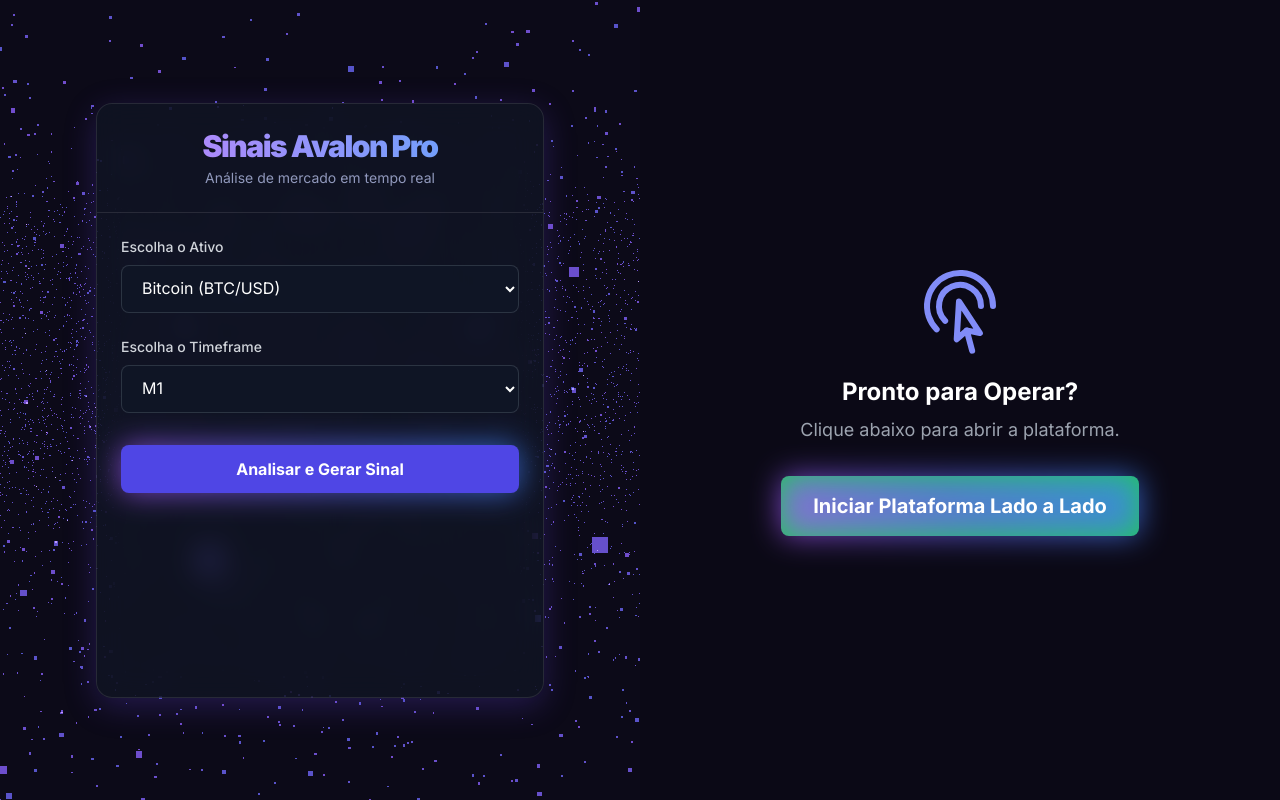
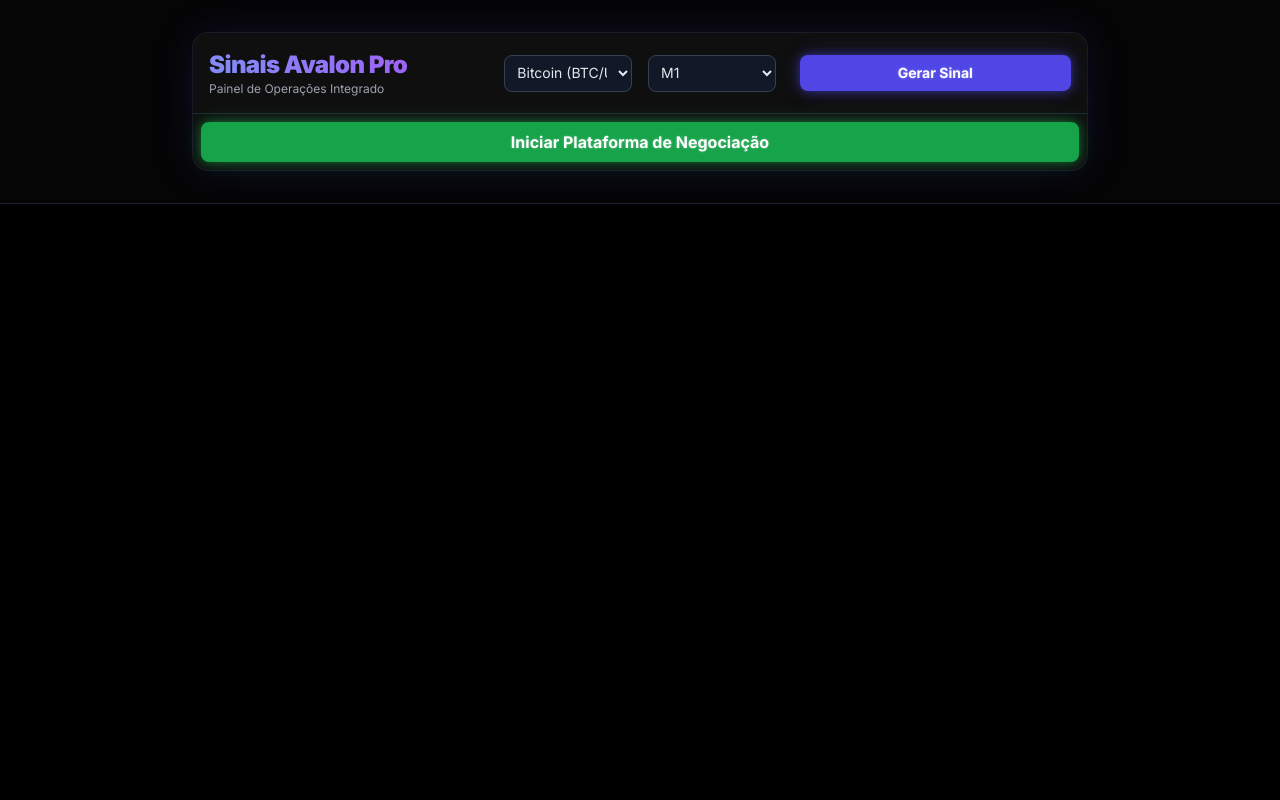
Before and after one commit to Nolido7/avalonpro, a plain HTML site: page index.html in a window 1280 px wide. Drawn offline with nearby package versions, Linux system fonts and the light colour scheme; animation ran at ten frames a second.

Commit message:
Update index.html

```diff
--- a/index.html
+++ b/index.html
@@ -3,215 +3,241 @@
 <head>
     <meta charset="UTF-8">
     <meta name="viewport" content="width=device-width, initial-scale=1.0">
-    <title>Sinais Avalon Pro + Plataforma</title>
+    <title>Sinais Avalon Pro - Painel Integrado</title>
     <script src="https://cdn.tailwindcss.com"></script>
-    <script src="https://cdnjs.cloudflare.com/ajax/libs/three.js/r128/three.min.js"></script>
     <link rel="preconnect" href="https://fonts.googleapis.com">
     <link rel="preconnect" href="https://fonts.gstatic.com" crossorigin>
     <link href="https://fonts.googleapis.com/css2?family=Inter:wght@400;500;600;700;900&display=swap" rel="stylesheet">
     <style>
-        html, body {
-            margin: 0; padding: 0; background-color: #0c0a18; font-family: 'Inter', sans-serif;
+        /* --- Tema Black e Estilos Base --- */
+        html {
+            scroll-behavior: smooth;
         }
-        .main-container {
-            display: flex; width: 100%; flex-direction: column;
+        body {
+            background-color: #000000;
+            color: #e5e7eb;
+            font-family: 'Inter', sans-serif;
         }
-        @media (min-width: 1024px) {
-            .main-container { flex-direction: row; height: 100vh; }
+        /* --- Fundo Animado com Partículas --- */
+        #bg-canvas {
+            position: fixed;
+            top: 0;
+            left: 0;
+            width: 100%;
+            height: 100%;
+            z-index: 0;
+            opacity: 0.5;
         }
-        .signal-generator-section, .platform-launcher-section {
-            position: relative; overflow: hidden; display: flex; align-items: center; justify-content: center;
-            padding: 2rem 1rem; width: 100%;
+        /* --- Seção do Gerador (Cabeçalho) --- */
+        .signal-header {
+            position: relative;
+            z-index: 10;
+            padding: 2rem 1rem;
+            background: rgba(10, 10, 10, 0.5);
+            backdrop-filter: blur(10px);
+            border-bottom: 1px solid rgba(129, 140, 248, 0.2);
         }
-        @media (min-width: 1024px) {
-            .signal-generator-section, .platform-launcher-section { flex: 1; height: 100%; }
+        /* --- Card do Gerador --- */
+        .generator-card {
+            background: rgba(18, 18, 18, 0.8);
+            border: 1px solid rgba(129, 140, 248, 0.1);
+            border-radius: 1rem;
+            box-shadow: 0 0 40px rgba(79, 70, 229, 0.15);
         }
-        .platform-launcher-section { background: rgba(10, 8, 20, 0.5); }
-        .content-wrapper { position: relative; z-index: 2; }
-        #bg-canvas { position: absolute; top: 0; left: 0; width: 100%; height: 100%; z-index: 1; }
-        .glass-card {
-            background: rgba(17, 24, 39, 0.65); backdrop-filter: blur(15px);
-            border: 1px solid rgba(255, 255, 255, 0.1);
-            box-shadow: 0 8px 32px 0 rgba(106, 72, 238, 0.25);
+        /* --- Estilos Detalhados para Controles --- */
+        select, input {
+            background-color: #111827;
+            border: 1px solid #374151;
+            transition: border-color 0.3s, box-shadow 0.3s;
         }
-        .fade-in-scale { animation: fadeInScale 0.5s ease-in-out forwards; }
-        @keyframes fadeInScale { from { opacity: 0; transform: scale(0.95); } to { opacity: 1; transform: scale(1); } }
+        select:focus, input:focus {
+            outline: none;
+            border-color: #6366f1;
+            box-shadow: 0 0 15px rgba(99, 102, 241, 0.3);
+        }
+        /* --- Efeito de Brilho Néon para Botões --- */
+        .btn-neon {
+            position: relative;
+            transition: all 0.3s ease;
+            text-shadow: 0 0 3px rgba(255, 255, 255, 0.3);
+        }
+        .btn-neon-primary {
+            background-color: #4f46e5;
+            box-shadow: 0 0 10px rgba(79, 70, 229, 0.5), 0 0 20px rgba(79, 70, 229, 0.3);
+        }
+        .btn-neon-primary:hover {
+            background-color: #6366f1;
+            box-shadow: 0 0 15px rgba(99, 102, 241, 0.8), 0 0 30px rgba(99, 102, 241, 0.5);
+        }
+        .btn-neon-success {
+            background-color: #16a34a;
+            box-shadow: 0 0 10px rgba(22, 163, 74, 0.5), 0 0 20px rgba(22, 163, 74, 0.3);
+        }
+        .btn-neon-success:hover {
+            background-color: #15803d;
+            box-shadow: 0 0 15px rgba(21, 128, 61, 0.8), 0 0 30px rgba(21, 128, 61, 0.5);
+        }
+        /* --- Animação do Loader --- */
         .loader-bar {
-            width: 10px; height: 50px; margin: 0 4px; border-radius: 4px;
+            width: 8px; height: 40px; margin: 0 3px; border-radius: 4px;
             background-color: #818cf8; animation: loading-wave 1.2s infinite ease-in-out;
         }
         .loader-bar:nth-child(2) { animation-delay: 0.1s; } .loader-bar:nth-child(3) { animation-delay: 0.2s; } .loader-bar:nth-child(4) { animation-delay: 0.3s; }
         @keyframes loading-wave { 0%, 40%, 100% { transform: scaleY(0.4); } 20% { transform: scaleY(1.0); } }
-        .btn-glow {
-            position: relative; transition: all 0.3s ease-in-out;
+        /* --- Animações e Transições --- */
+        .fade-in { animation: fadeIn 0.7s ease-in-out forwards; }
+        @keyframes fadeIn { from { opacity: 0; } to { opacity: 1; } }
+        /* --- Seção da Plataforma --- */
+        .platform-section {
+            display: none; /* Começa escondida */
+            height: calc(100vh - 80px); /* Ocupa o resto da tela */
+            padding: 1rem;
+            position: relative;
+            z-index: 5;
         }
-        .btn-glow::before {
-            content: ''; position: absolute; top: 0; left: 0; right: 0; bottom: 0;
-            border-radius: 0.5rem;
-            background: linear-gradient(45deg, #a855f7, #6366f1, #3b82f6);
-            filter: blur(15px); opacity: 0.75; z-index: -1; transition: opacity 0.3s ease-in-out;
-        }
-        .btn-glow:hover::before { opacity: 1; }
-        .btn-glow:hover { transform: translateY(-2px) scale(1.02); }
-        .text-glow-green { text-shadow: 0 0 8px rgba(34, 197, 94, 0.8); }
-        .text-glow-red { text-shadow: 0 0 8px rgba(239, 68, 68, 0.8); }
     </style>
 </head>
 <body>
-    <div class="main-container">
-        <!-- ===== SEÇÃO DO GERADOR DE SINAIS (ESQUERDA) ===== -->
-        <div class="signal-generator-section">
-            <canvas id="bg-canvas"></canvas>
-            <div class="w-full max-w-md mx-auto glass-card rounded-2xl content-wrapper">
-                <div class="p-6 text-center border-b border-white/10">
-                    <h1 class="text-3xl font-black tracking-tighter text-transparent bg-clip-text bg-gradient-to-r from-purple-400 to-blue-400">Sinais Avalon Pro</h1>
-                    <p class="text-sm text-indigo-200/70 mt-1">Análise de mercado em tempo real</p>
+    <canvas id="bg-canvas"></canvas>
+
+    <header class="signal-header">
+        <div class="w-full max-w-4xl mx-auto generator-card">
+            <div class="grid grid-cols-1 md:grid-cols-3 gap-6 items-center p-4">
+                <!-- Coluna 1: Logo e Título -->
+                <div class="text-center md:text-left">
+                     <h1 class="text-2xl font-black tracking-tight text-transparent bg-clip-text bg-gradient-to-r from-indigo-400 to-purple-500">Sinais Avalon Pro</h1>
+                     <p class="text-xs text-gray-400">Painel de Operações Integrado</p>
                 </div>
-                <div class="p-6">
-                    <div class="mb-6">
-                        <label for="crypto-select" class="block text-sm font-medium text-gray-300 mb-2">Escolha o Ativo</label>
-                        <select id="crypto-select" class="w-full bg-gray-900/70 border border-gray-600/50 rounded-lg px-4 py-3 text-white focus:ring-2 focus:ring-indigo-500">
-                            <option>Bitcoin (BTC/USD)</option><option>Ethereum (ETH/USD)</option><option>Solana (SOL/USD)</option><option>Cardano (ADA/USD)</option>
+
+                <!-- Coluna 2: Controles -->
+                <div class="flex flex-col sm:flex-row gap-4">
+                    <div class="flex-1">
+                        <label for="crypto-select" class="sr-only">Ativo</label>
+                        <select id="crypto-select" class="w-full text-sm rounded-lg p-2">
+                            <option>Bitcoin (BTC/USD)</option><option>Ethereum (ETH/USD)</option>
                         </select>
                     </div>
-                    <div class="mb-8">
-                        <label for="timeframe-select" class="block text-sm font-medium text-gray-300 mb-2">Escolha o Timeframe</label>
-                        <select id="timeframe-select" class="w-full bg-gray-900/70 border border-gray-600/50 rounded-lg px-4 py-3 text-white focus:ring-2 focus:ring-indigo-500">
+                    <div class="flex-1">
+                        <label for="timeframe-select" class="sr-only">Timeframe</label>
+                        <select id="timeframe-select" class="w-full text-sm rounded-lg p-2" value="5">
                             <option value="1">M1</option><option value="5">M5</option><option value="15">M15</option>
                         </select>
                     </div>
-                    <button id="generate-btn" class="w-full bg-indigo-600 text-white font-bold py-3 rounded-lg btn-glow">Analisar e Gerar Sinal</button>
                 </div>
-                <div class="px-6 pb-6 min-h-[180px] flex items-center justify-center">
-                    <div id="loader" class="hidden flex"><div class="loader-bar"></div><div class="loader-bar"></div><div class="loader-bar"></div><div class="loader-bar"></div></div>
-                    <div id="signal-card" class="hidden w-full text-center p-4 rounded-lg bg-gray-900/50 border-2">
-                        <p id="signal-asset" class="text-sm text-gray-400 mb-2"></p>
-                        <p id="signal-direction" class="text-5xl font-black tracking-wider"></p>
-                        <div class="mt-4 text-sm bg-gray-900/70 rounded-md px-3 py-2 inline-block border border-white/10">
-                            <span class="text-gray-400">Expira às:</span>
-                            <span id="signal-expiry" class="font-semibold text-white"></span>
-                        </div>
-                    </div>
+
+                <!-- Coluna 3: Ações e Resultado -->
+                <div class="flex items-center justify-center gap-4">
+                     <button id="generate-btn" class="w-full md:w-auto flex-1 px-4 py-2 text-sm font-bold text-white rounded-lg btn-neon btn-neon-primary">Gerar Sinal</button>
+                     <div id="signal-card" class="hidden text-center p-2 rounded-lg bg-gray-900/50 min-w-[100px]">
+                         <p id="signal-direction" class="text-2xl font-bold"></p>
+                         <p id="signal-expiry" class="text-xs text-gray-400"></p>
+                     </div>
+                     <div id="loader" class="hidden"><div class="loader-bar"></div><div class="loader-bar"></div></div>
                 </div>
             </div>
-        </div>
-
-        <!-- ===== SEÇÃO PARA ABRIR A PLATAFORMA (DIREITA) ===== -->
-        <div class="platform-launcher-section">
-            <div class="text-center">
-                <svg class="mx-auto h-24 w-24 text-indigo-400" xmlns="http://www.w3.org/2000/svg" fill="none" viewBox="0 0 24 24" stroke-width="1.5" stroke="currentColor"><path stroke-linecap="round" stroke-linejoin="round" d="M15.042 21.672L13.684 16.6m0 0l-2.51 2.225.569-9.47 5.227 7.917-3.286-.672zm-7.518-.267A8.25 8.25 0 1120.25 10.5M8.288 14.212A5.25 5.25 0 1117.25 10.5" /></svg>
-                <h2 class="mt-4 text-2xl font-bold text-white">Pronto para Operar?</h2>
-                <p class="mt-2 text-lg text-gray-400">Clique abaixo para abrir a plataforma.</p>
-                <button id="open-platform-btn" class="mt-8 bg-green-500 hover:bg-green-600 text-white font-bold py-4 px-8 rounded-lg text-xl btn-glow transition-transform duration-300 transform hover:scale-105">
-                    Iniciar Plataforma Lado a Lado
+             <div class="text-center p-2 border-t border-gray-800">
+                <button id="open-platform-btn" class="w-full font-bold py-2 rounded-lg btn-neon btn-neon-success text-white">
+                    Iniciar Plataforma de Negociação
                 </button>
             </div>
         </div>
-    </div>
+    </header>
+
+    <main id="platform-section" class="platform-section">
+        <iframe id="broker-iframe" class="w-full h-full rounded-lg border border-gray-800" title="Plataforma Avalon Broker"></iframe>
+    </main>
 
     <script>
-        // --- LÓGICA DO GERADOR DE SINAL ---
+        // --- Lógica do Gerador de Sinal ---
         const generateBtn = document.getElementById('generate-btn');
         const loader = document.getElementById('loader');
         const signalCard = document.getElementById('signal-card');
         const cryptoSelect = document.getElementById('crypto-select');
         const timeframeSelect = document.getElementById('timeframe-select');
-        const signalAsset = document.getElementById('signal-asset');
         const signalDirection = document.getElementById('signal-direction');
         const signalExpiry = document.getElementById('signal-expiry');
 
         generateBtn.addEventListener('click', () => {
-            generateBtn.disabled = true; generateBtn.textContent = 'Analisando...';
-            signalCard.classList.add('hidden'); signalCard.classList.remove('fade-in-scale');
+            generateBtn.disabled = true;
+            signalCard.classList.add('hidden');
             loader.classList.remove('hidden');
             setTimeout(() => {
                 const currentTime = new Date();
                 const timeframe = parseInt(timeframeSelect.value);
                 const direction = currentTime.getMinutes() % 2 === 0 ? 'COMPRAR' : 'VENDER';
                 const expiryTime = new Date(currentTime.getTime() + timeframe * 60000);
-                const formattedExpiry = expiryTime.toLocaleTimeString('pt-BR', { hour: '2-digit', minute: '2-digit' });
-
-                signalAsset.textContent = `${cryptoSelect.value} em M${timeframe}`;
                 signalDirection.textContent = direction;
-                signalExpiry.textContent = formattedExpiry;
-
-                signalDirection.className = 'text-5xl font-black tracking-wider'; // Reset
-                signalCard.className = 'w-full text-center p-4 rounded-lg bg-gray-900/50 border-2 fade-in-scale'; // Reset
-
+                signalExpiry.textContent = `Expira ${expiryTime.toLocaleTimeString('pt-BR', { hour: '2-digit', minute: '2-digit' })}`;
+                signalDirection.className = 'text-2xl font-bold'; // Reset
                 if (direction === 'COMPRAR') {
-                    signalDirection.classList.add('text-green-500', 'text-glow-green');
-                    signalCard.classList.add('border-green-500');
+                    signalDirection.classList.add('text-green-400');
                 } else {
-                    signalDirection.classList.add('text-red-500', 'text-glow-red');
-                    signalCard.classList.add('border-red-500');
+                    signalDirection.classList.add('text-red-500');
                 }
-
                 loader.classList.add('hidden');
                 signalCard.classList.remove('hidden');
-                generateBtn.disabled = false; generateBtn.textContent = 'Analisar e Gerar Sinal';
-            }, Math.random() * 1500 + 2000);
+                generateBtn.disabled = false;
+            }, Math.random() * 1000 + 1500);
         });
 
-        // --- LÓGICA PARA ABRIR A PLATAFORMA ---
-        document.getElementById('open-platform-btn').addEventListener('click', () => {
-            const width = Math.floor(window.screen.width / 2);
-            const height = window.screen.height;
-            const left = width;
-            const top = 0;
-            const url = 'https://trade.avalonbroker.com/register?aff=755901&aff_model=revenue&afftrack=';
-            const windowFeatures = `width=${width},height=${height},left=${left},top=${top},menubar=no,toolbar=no,location=no,status=no,resizable=yes,scrollbars=yes`;
-            window.open(url, 'AvalonBrokerPlatform', windowFeatures);
+        // --- Lógica para Abrir a Plataforma ---
+        const openPlatformBtn = document.getElementById('open-platform-btn');
+        const platformSection = document.getElementById('platform-section');
+        const brokerIframe = document.getElementById('broker-iframe');
+        const platformUrl = 'https://trade.avalonbroker.com/register?aff=755901&aff_model=revenue&afftrack=';
+
+        openPlatformBtn.addEventListener('click', () => {
+            if (platformSection.style.display === 'block') {
+                platformSection.style.display = 'none';
+                openPlatformBtn.textContent = 'Iniciar Plataforma de Negociação';
+            } else {
+                if (!brokerIframe.src) {
+                    brokerIframe.src = platformUrl;
+                }
+                platformSection.style.display = 'block';
+                platformSection.classList.add('fade-in');
+                openPlatformBtn.textContent = 'Ocultar Plataforma';
+                platformSection.scrollIntoView({ behavior: 'smooth' });
+            }
         });
 
-        // --- LÓGICA DA ANIMAÇÃO DE FUNDO (THREE.JS) ---
+
+        // --- Lógica da Animação de Fundo (THREE.JS) ---
         let scene, camera, renderer, points, clock = new THREE.Clock();
         function initBackground() {
-            const container = document.querySelector('.signal-generator-section');
-            if (!container) return;
             scene = new THREE.Scene();
-            camera = new THREE.PerspectiveCamera(75, container.offsetWidth / container.offsetHeight, 0.1, 1000);
-            camera.position.set(0, 10, 50); camera.rotation.x = -0.2;
-            const canvas = document.getElementById('bg-canvas');
-            renderer = new THREE.WebGLRenderer({ canvas: canvas, alpha: true });
-            renderer.setSize(container.offsetWidth, container.offsetHeight);
-            const particleCount = 20000, positions = new Float32Array(particleCount * 3), colors = new Float32Array(particleCount * 3);
-            const color1 = new THREE.Color("#8b5cf6"), color2 = new THREE.Color("#6366f1");
+            camera = new THREE.PerspectiveCamera(75, window.innerWidth / window.innerHeight, 0.1, 1000);
+            camera.position.z = 15;
+            renderer = new THREE.WebGLRenderer({ canvas: document.getElementById('bg-canvas'), alpha: true });
+            renderer.setSize(window.innerWidth, window.innerHeight);
+            const particleCount = 30000, positions = new Float32Array(particleCount * 3);
             for (let i = 0; i < particleCount; i++) {
-                let i3 = i * 3;
-                positions[i3] = (Math.random() - 0.5) * 200;
-                positions[i3 + 1] = (Math.random() - 0.5) * 50;
-                positions[i3 + 2] = (Math.random() - 0.5) * 100;
-                const mixedColor = color1.clone().lerp(color2, Math.random());
-                colors[i3] = mixedColor.r; colors[i3+1] = mixedColor.g; colors[i3+2] = mixedColor.b;
+                positions[i * 3] = (Math.random() - 0.5) * 30;
+                positions[i * 3 + 1] = (Math.random() - 0.5) * 30;
+                positions[i * 3 + 2] = (Math.random() - 0.5) * 30;
             }
             const geometry = new THREE.BufferGeometry();
             geometry.setAttribute('position', new THREE.BufferAttribute(positions, 3));
-            geometry.setAttribute('color', new THREE.BufferAttribute(colors, 3));
-            const material = new THREE.PointsMaterial({ size: 0.15, vertexColors: true, transparent: true, opacity: 0.8, blending: THREE.AdditiveBlending });
+            const material = new THREE.PointsMaterial({
+                size: 0.015,
+                color: '#4f46e5',
+                transparent: true,
+                blending: THREE.AdditiveBlending,
+            });
             points = new THREE.Points(geometry, material);
             scene.add(points);
             animate();
         }
         function animate() {
-            if (!renderer) return;
             requestAnimationFrame(animate);
             const elapsedTime = clock.getElapsedTime();
-            const positions = points.geometry.attributes.position.array;
-            for (let i = 0; i < positions.length; i += 3) {
-                positions[i + 1] += Math.sin((positions[i] + elapsedTime) * 0.2) * 0.01 + Math.sin((positions[i+2] + elapsedTime) * 0.3) * 0.01;
-                if(positions[i+1] > 25) positions[i+1] = -25; // Reset particles
-            }
-            points.geometry.attributes.position.needsUpdate = true;
-            camera.position.x = Math.sin(elapsedTime * 0.1) * 5;
-            camera.lookAt(scene.position);
+            points.rotation.y = elapsedTime * 0.1;
             renderer.render(scene, camera);
         }
         function onWindowResize() {
-            const container = document.querySelector('.signal-generator-section');
-            if (!container || !camera || !renderer) return;
-            camera.aspect = container.offsetWidth / container.offsetHeight;
+            camera.aspect = window.innerWidth / window.innerHeight;
             camera.updateProjectionMatrix();
-            renderer.setSize(container.offsetWidth, container.offsetHeight);
+            renderer.setSize(window.innerWidth, window.innerHeight);
         }
         window.addEventListener('resize', onWindowResize, false);
         initBackground();
```
